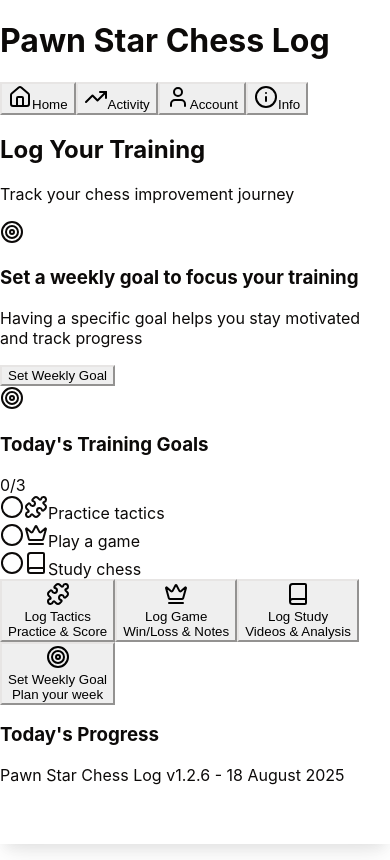
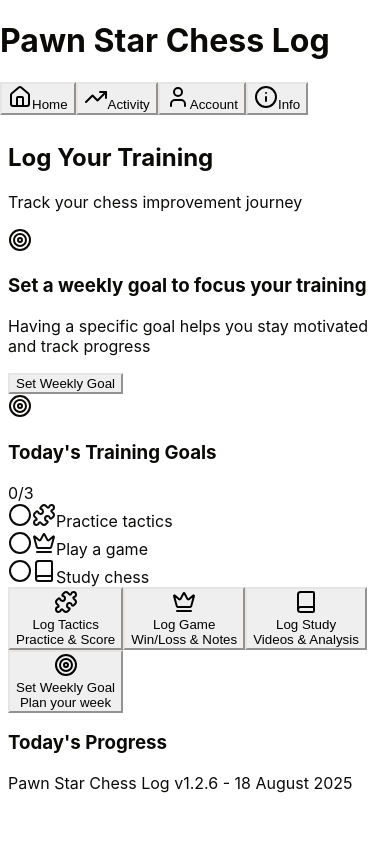
Before and after one commit to drillvoice/chess-app, a React (Vite) app in the folder client/: page / in a window 390 px wide. Built offline with nearby package versions, Linux system fonts and the light colour scheme.

Commit message:
tweak viewport zoom
easier to zoom out for iphone users

```diff
--- a/client/index.html
+++ b/client/index.html
@@ -4,7 +4,7 @@
     <meta charset="UTF-8" />
     <meta
       name="viewport"
-      content="width=device-width, initial-scale=1.0, minimum-scale=1.0, user-scalable=no"
+      content="width=device-width, initial-scale=1.0, maximum-scale=5.0, user-scalable=yes"
     />
     <meta name="theme-color" content="#1a2b3d" />
     <meta
@@ -92,9 +92,19 @@
           0 10px 25px -5px rgba(0, 0, 0, 0.1),
           0 10px 10px -5px rgba(0, 0, 0, 0.04);
         min-height: 100vh;
+        min-height: -webkit-fill-available;
         flex: 1;
         display: flex;
         flex-direction: column;
+      }
+
+      /* Mobile responsive adjustments */
+      @media screen and (max-width: 480px) {
+        .app-container {
+          max-width: 100%;
+          margin: 0;
+          box-shadow: none;
+        }
       }
 
       /* Critical navigation styles */
--- a/client/src/index.css
+++ b/client/src/index.css
@@ -157,3 +157,37 @@
     font-size: 16px; /* Prevents zoom on iOS */
   }
 }
+
+/* iPhone Safari specific fixes */
+@supports (-webkit-touch-callout: none) {
+  /* Ensure proper viewport handling on iOS */
+  body {
+    -webkit-text-size-adjust: 100%;
+    -webkit-tap-highlight-color: transparent;
+  }
+
+  /* Fix for iOS Safari viewport issues */
+  .app-container {
+    width: 100%;
+    min-height: 100vh;
+    min-height: -webkit-fill-available;
+  }
+
+  /* Ensure modals work properly on iOS */
+  .mobile-modal {
+    -webkit-overflow-scrolling: touch;
+  }
+}
+
+/* Additional mobile viewport improvements */
+@media screen and (max-width: 480px) {
+  .app-container {
+    max-width: 100%;
+    margin: 0;
+    box-shadow: none;
+  }
+
+  main {
+    padding: 0.5rem;
+  }
+}
```
